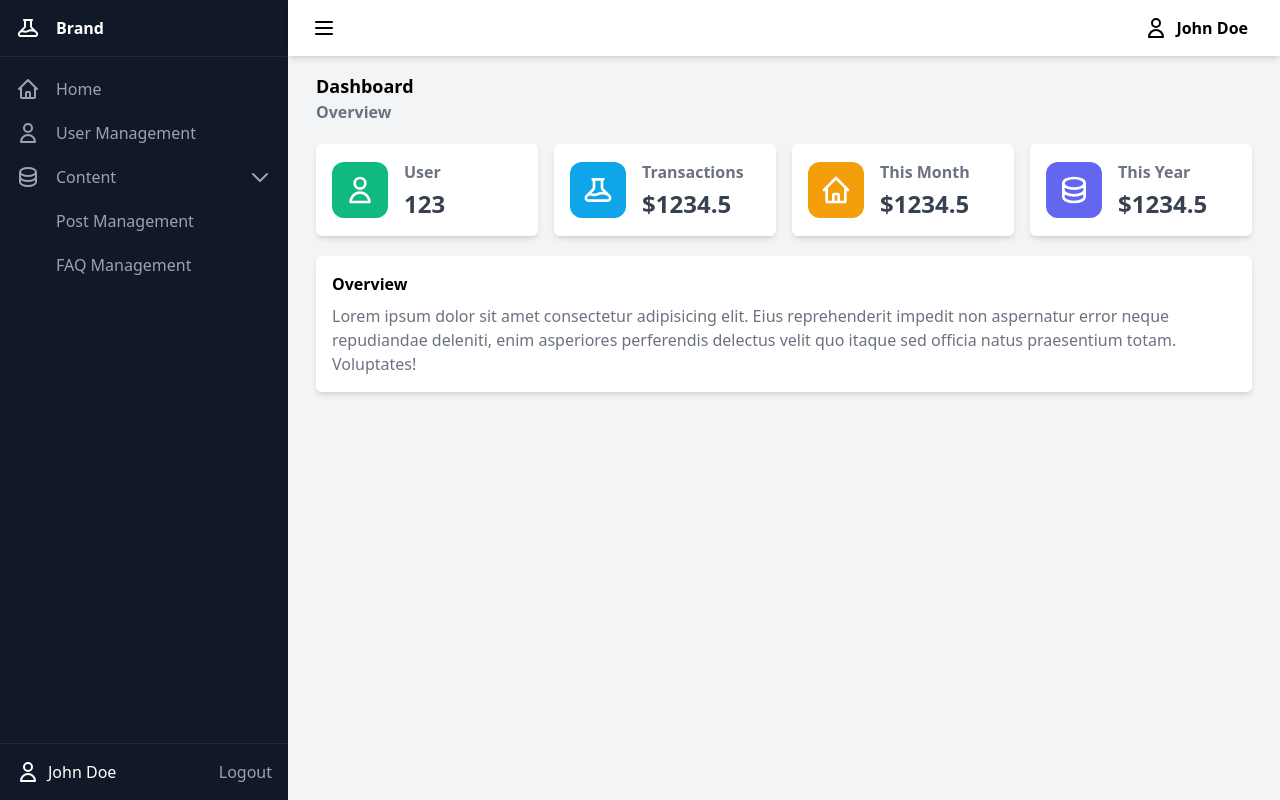
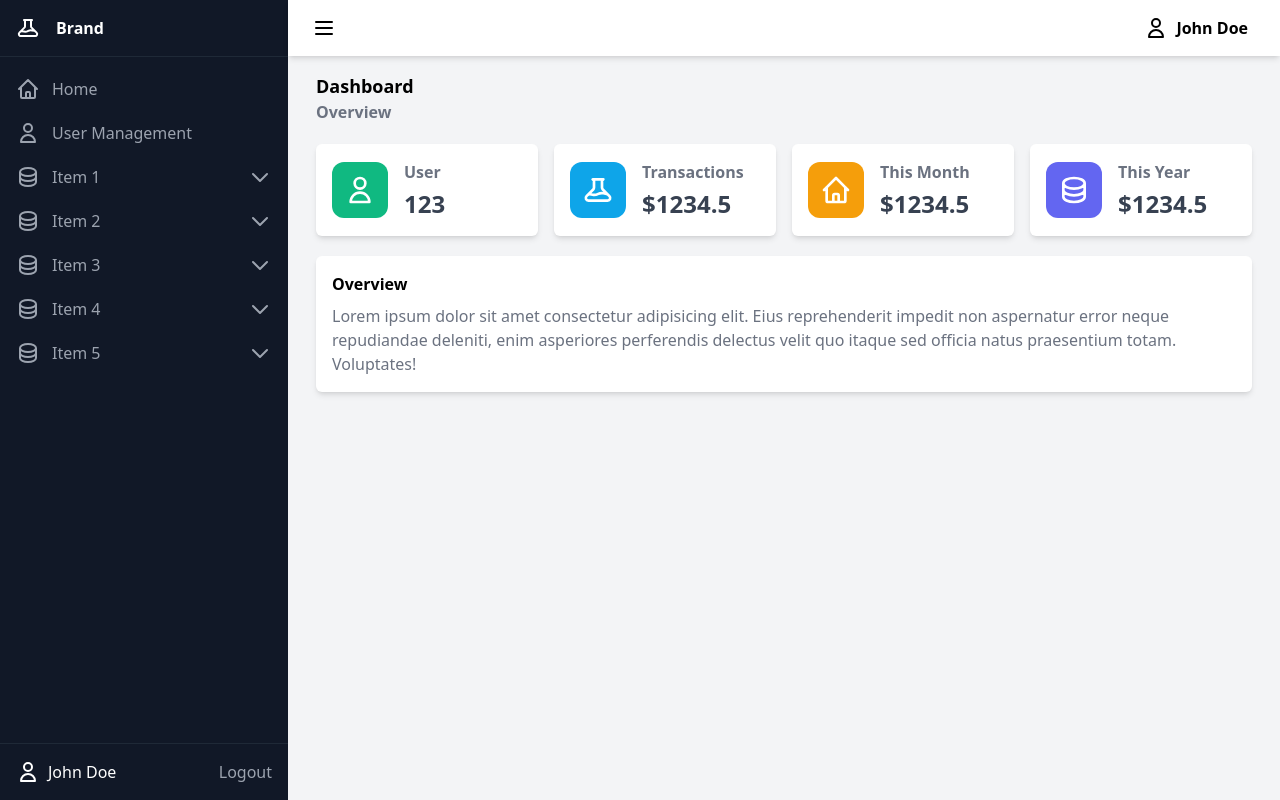
Before and after one commit to gravitano/vue3-tailwind-kit, a Vue app: page / in a window 1280 px wide. Built offline with nearby package versions, Linux system fonts and the light colour scheme.

Commit message:
refactor: refactor sidebar menus into separate component: - Sidebar* - List*

```diff
--- a/src/App.vue
+++ b/src/App.vue
@@ -1,11 +1,11 @@
 <script setup lang="ts">
 import AppHeader from './components/layout/AppHeader.vue';
-import AppSidebar from './components/layout/AppSidebar.vue';
+import Sidebar from './components/layout/Sidebar.vue';
 </script>
 
 <template>
   <div class="flex">
-    <AppSidebar />
+    <Sidebar />
 
     <main class="flex-grow">
       <AppHeader />
--- a/src/components/layout/AppSidebar.vue
+++ /dev/null
@@ -1,214 +0,0 @@
-<script setup lang="ts">
-import IconBreaker from '../icons/IconBreaker.vue';
-import IconUser from '../icons/IconUser.vue';
-import IconDatabase from '../icons/IconDatabase.vue';
-import IconHome from '../icons/IconHome.vue';
-import IconChevronDown from '../icons/IconChevronDown.vue';
-</script>
-
-<template>
-  <div class="bg-black inset-0 fixed opacity-40 hidden"></div>
-  <aside
-    class="
-      hidden
-      left-0
-      top-0
-      bottom-0
-      w-10/12
-      sm:flex sm:flex-col
-      items-center
-      transition-all
-      duration-300
-      bg-gray-900
-      text-white
-      h-full
-      sm:h-screen sm:w-72
-      flex-shrink-0
-    "
-  >
-    <!-- brand -->
-    <header
-      class="
-        font-bold
-        text-left
-        mb-3
-        flex
-        w-full
-        items-center
-        gap-4
-        px-4
-        py-4
-        border-gray-800
-        -mx-2
-        border-b
-      "
-    >
-      <IconBreaker />
-
-      <span class="brand flex-grow font-bold">Brand</span>
-
-      <!-- menu mini toggler -->
-      <!-- <label
-        for="mini-toggle"
-        class="
-          arrow-toggler
-          block
-          py-2
-          relative
-          transition
-          duration-300
-          rounded-md
-          px-2
-          cursor-pointer
-          hover:bg-gray-800
-        "
-      >
-        <IconChevronDoubleLeftSolid />
-      </label> -->
-    </header>
-
-    <!-- menu -->
-    <ul class="space-y-1 flex-grow w-full menu px-2">
-      <li>
-        <a
-          class="
-            cursor-pointer
-            w-full
-            flex
-            items-center
-            gap-4
-            px-2
-            py-2
-            hover:bg-gray-800
-            rounded-md
-            text-gray-400
-            hover:text-gray-300
-          "
-        >
-          <IconHome />
-          <span class="truncate link-item-text">Home</span>
-        </a>
-      </li>
-      <li>
-        <a
-          class="
-            cursor-pointer
-            w-full
-            flex
-            items-center
-            gap-4
-            px-2
-            py-2
-            hover:bg-gray-800
-            rounded-md
-            text-gray-400
-            hover:text-gray-300
-          "
-        >
-          <IconUser />
-          <span class="truncate link-item-text">User Management</span>
-        </a>
-      </li>
-
-      <li>
-        <a
-          class="
-            cursor-pointer
-            w-full
-            flex
-            items-center
-            gap-4
-            px-2
-            py-2
-            hover:bg-gray-800
-            rounded-md
-            text-gray-400
-            hover:text-gray-300
-          "
-        >
-          <IconDatabase />
-          <span class="truncate link-item-text">Content</span>
-          <div class="flex-grow"></div>
-          <IconChevronDown />
-        </a>
-
-        <ul class="space-y-1 mt-1">
-          <li>
-            <a
-              class="
-                cursor-pointer
-                w-full
-                flex
-                items-center
-                gap-4
-                px-2
-                py-2
-                hover:bg-gray-800
-                rounded-md
-                text-gray-400
-                hover:text-gray-300
-              "
-            >
-              <span class="w-6"> </span>
-              <span class="truncate link-item-text">Post Management</span>
-            </a>
-          </li>
-          <li>
-            <a
-              class="
-                cursor-pointer
-                w-full
-                flex
-                items-center
-                gap-4
-                px-2
-                py-2
-                hover:bg-gray-800
-                rounded-md
-                text-gray-400
-                hover:text-gray-300
-              "
-            >
-              <span class="w-6"></span>
-              <span class="truncate link-item-text">FAQ Management</span>
-            </a>
-          </li>
-        </ul>
-      </li>
-    </ul>
-
-    <!-- footer -->
-    <footer
-      class="
-        border-t
-        w-full
-        border-gray-800
-        py-2
-        px-2
-        flex
-        items-center
-        justify-between
-      "
-    >
-      <a class="flex gap-2 hover:bg-gray-800 px-2 py-2 rounded-md">
-        <IconUser class="w-5 h-5" />
-        <span class="login-user">John Doe</span>
-      </a>
-      <button
-        class="
-          btn-logout
-          appearance-none
-          text-gray-400
-          hover:text-gray-300
-          p-2
-          rounded-md
-          hover:bg-gray-800
-        "
-      >
-        Logout
-      </button>
-    </footer>
-  </aside>
-</template>
-
-<style scoped></style>
--- /dev/null
+++ b/src/components/layout/Sidebar.vue
@@ -0,0 +1,36 @@
+<script setup lang="ts">
+import SidebarMenus from './SidebarMenus.vue';
+import SidebarFooter from './SidebarFooter.vue';
+import SidebarHeader from './SidebarHeader.vue';
+</script>
+
+<template>
+  <div class="bg-black inset-0 fixed opacity-40 hidden"></div>
+
+  <aside
+    class="
+      hidden
+      left-0
+      top-0
+      bottom-0
+      w-10/12
+      sm:flex sm:flex-col
+      items-center
+      transition-all
+      duration-300
+      bg-gray-900
+      text-white
+      h-full
+      sm:h-screen sm:w-72
+      flex-shrink-0
+    "
+  >
+    <SidebarHeader />
+
+    <SidebarMenus />
+
+    <SidebarFooter />
+  </aside>
+</template>
+
+<style scoped></style>
--- /dev/null
+++ b/src/components/layout/SidebarFooter.vue
@@ -0,0 +1,39 @@
+<script setup lang="ts">
+import IconUser from '../icons/IconUser.vue';
+</script>
+
+<template>
+  <!-- footer -->
+  <footer
+    class="
+      border-t
+      w-full
+      border-gray-800
+      py-2
+      px-2
+      flex
+      items-center
+      justify-between
+    "
+  >
+    <a class="flex gap-2 hover:bg-gray-800 px-2 py-2 rounded-md">
+      <IconUser class="w-5 h-5" />
+      <span class="login-user">John Doe</span>
+    </a>
+    <button
+      class="
+        btn-logout
+        appearance-none
+        text-gray-400
+        hover:text-gray-300
+        p-2
+        rounded-md
+        hover:bg-gray-800
+      "
+    >
+      Logout
+    </button>
+  </footer>
+</template>
+
+<style scoped></style>
--- /dev/null
+++ b/src/components/layout/SidebarHeader.vue
@@ -0,0 +1,48 @@
+<script setup lang="ts">
+import IconBreaker from '../icons/IconBreaker.vue';
+</script>
+
+<template>
+  <!-- brand -->
+  <header
+    class="
+      font-bold
+      text-left
+      mb-3
+      flex
+      w-full
+      items-center
+      gap-4
+      px-4
+      py-4
+      border-gray-800
+      -mx-2
+      border-b
+    "
+  >
+    <IconBreaker />
+
+    <span class="brand flex-grow font-bold">Brand</span>
+
+    <!-- menu mini toggler -->
+    <!-- <label
+        for="mini-toggle"
+        class="
+          arrow-toggler
+          block
+          py-2
+          relative
+          transition
+          duration-300
+          rounded-md
+          px-2
+          cursor-pointer
+          hover:bg-gray-800
+        "
+      >
+        <IconChevronDoubleLeftSolid />
+      </label> -->
+  </header>
+</template>
+
+<style scoped></style>
--- /dev/null
+++ b/src/components/layout/SidebarMenus.vue
@@ -0,0 +1,45 @@
+<script setup lang="ts">
+import { shallowRef } from 'vue';
+import IconUser from '../icons/IconUser.vue';
+import IconDatabase from '../icons/IconDatabase.vue';
+import IconHome from '../icons/IconHome.vue';
+import List from '../list/List.vue';
+import ListItem from '../list/ListItem.vue';
+
+const getItems = (length = 5, hasChildren = false): Record<string, any>[] => {
+  return Array.from({ length }, (v, k) => ({
+    text: `${hasChildren ? 'Item' : 'Sub Item'} ${k + 1}`,
+    to: '/users',
+    icon: hasChildren ? IconDatabase : hasChildren,
+    isOpen: false,
+    ...(hasChildren ? { children: getItems(3) } : {}),
+  }));
+};
+
+const menus = shallowRef([
+  {
+    text: 'Home',
+    to: '/',
+    icon: IconHome,
+  },
+  {
+    text: 'User Management',
+    to: '/users',
+    icon: IconUser,
+  },
+  ...getItems(5, true),
+]);
+</script>
+
+<template>
+  <List>
+    <ListItem
+      v-for="(item, idx) in menus"
+      :key="idx"
+      v-model="item.isOpen"
+      v-bind="item"
+    />
+  </List>
+</template>
+
+<style scoped></style>
--- /dev/null
+++ b/src/components/list/List.vue
@@ -0,0 +1,8 @@
+<script setup lang="ts"></script>
+
+<template>
+  <!-- menu -->
+  <ul class="space-y-1 flex-grow w-full menu px-2">
+    <slot />
+  </ul>
+</template>
--- /dev/null
+++ b/src/components/list/ListItem.vue
@@ -0,0 +1,76 @@
+<script setup lang="ts">
+import { ref, watch, toRefs } from 'vue';
+import IconChevronDown from '../icons/IconChevronDown.vue';
+
+interface Props {
+  modelValue?: boolean;
+  icon?: any;
+  text?: string;
+  isGroup?: boolean;
+  children?: Record<string, any>[];
+}
+
+const props = withDefaults(defineProps<Props>(), {
+  text: '',
+  isGroup: false,
+  modelValue: false,
+  children: () => [],
+});
+
+const { modelValue } = toRefs(props);
+
+const emit = defineEmits(['update:modelValue']);
+
+const isOpen = ref(modelValue.value);
+
+watch(
+  modelValue,
+  (val) => {
+    isOpen.value = val;
+  },
+  { immediate: true }
+);
+
+watch(isOpen, (val) => {
+  emit('update:modelValue', val);
+});
+</script>
+
+<template>
+  <li @click="isOpen = !isOpen">
+    <a
+      class="
+        cursor-pointer
+        w-full
+        flex
+        items-center
+        gap-4
+        px-2
+        py-2
+        hover:bg-gray-800
+        rounded-md
+        text-gray-400
+        hover:text-gray-300
+        select-none
+      "
+    >
+      <slot name="icon">
+        <div class="w-5">
+          <component :is="icon" />
+        </div>
+      </slot>
+      <span class="truncate link-item-text"> {{ text }}</span>
+      <div class="flex-grow"></div>
+      <slot name="icon.right">
+        <IconChevronDown v-if="children.length > 0" />
+      </slot>
+    </a>
+    <slot name="items">
+      <ul v-if="children && isOpen" class="space-y-1 mt-1">
+        <ListItem v-for="(child, idx) in children" :key="idx" v-bind="child" />
+      </ul>
+    </slot>
+  </li>
+</template>
+
+<style scoped></style>
--- a/src/pages/home/Stats.vue
+++ b/src/pages/home/Stats.vue
@@ -1,11 +1,11 @@
 <script setup lang="ts">
-import { ref } from 'vue';
+import { shallowRef } from 'vue';
 import IconBreaker from '@/components/icons/IconBreaker.vue';
 import IconDatabase from '@/components/icons/IconDatabase.vue';
 import IconUser from '@/components/icons/IconUser.vue';
 import IconHome from '@/components/icons/IconHome.vue';
 
-const stats = ref([
+const stats = shallowRef([
   {
     text: 'User',
     value: '123',
```
